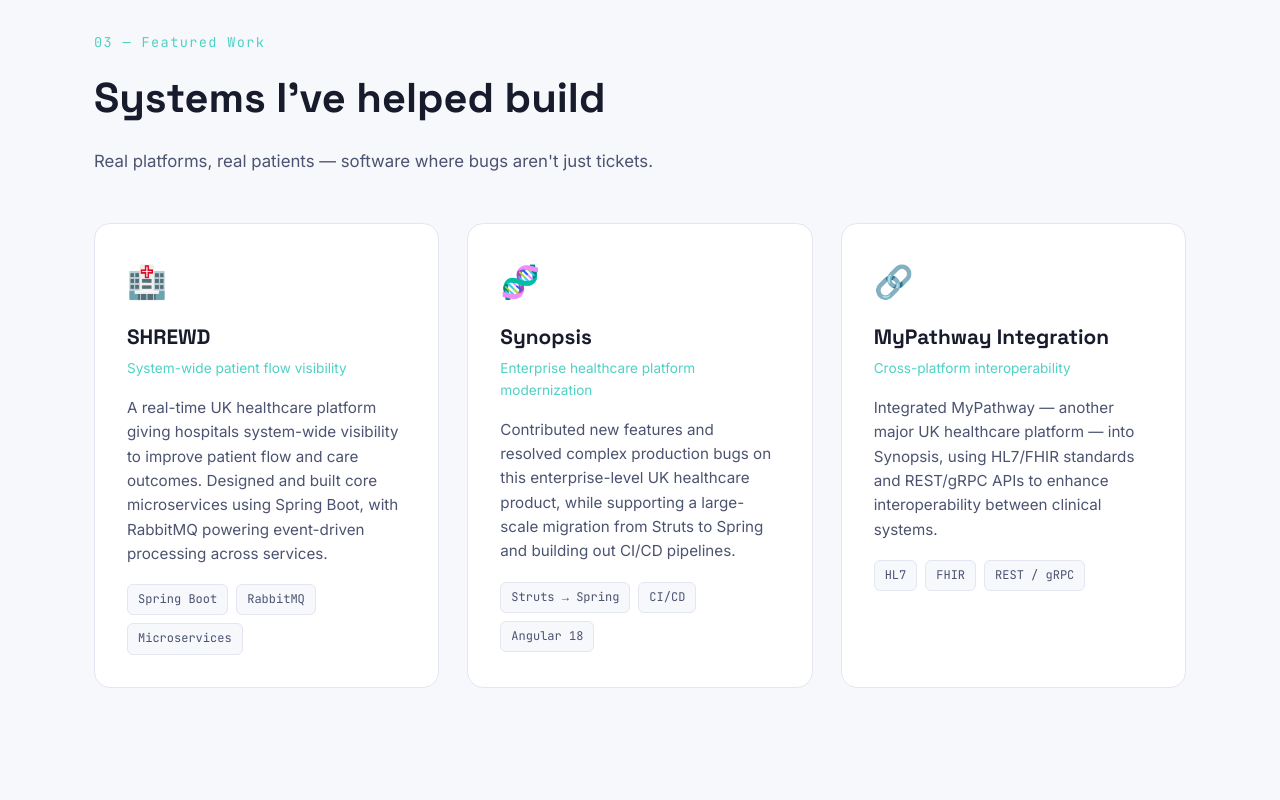
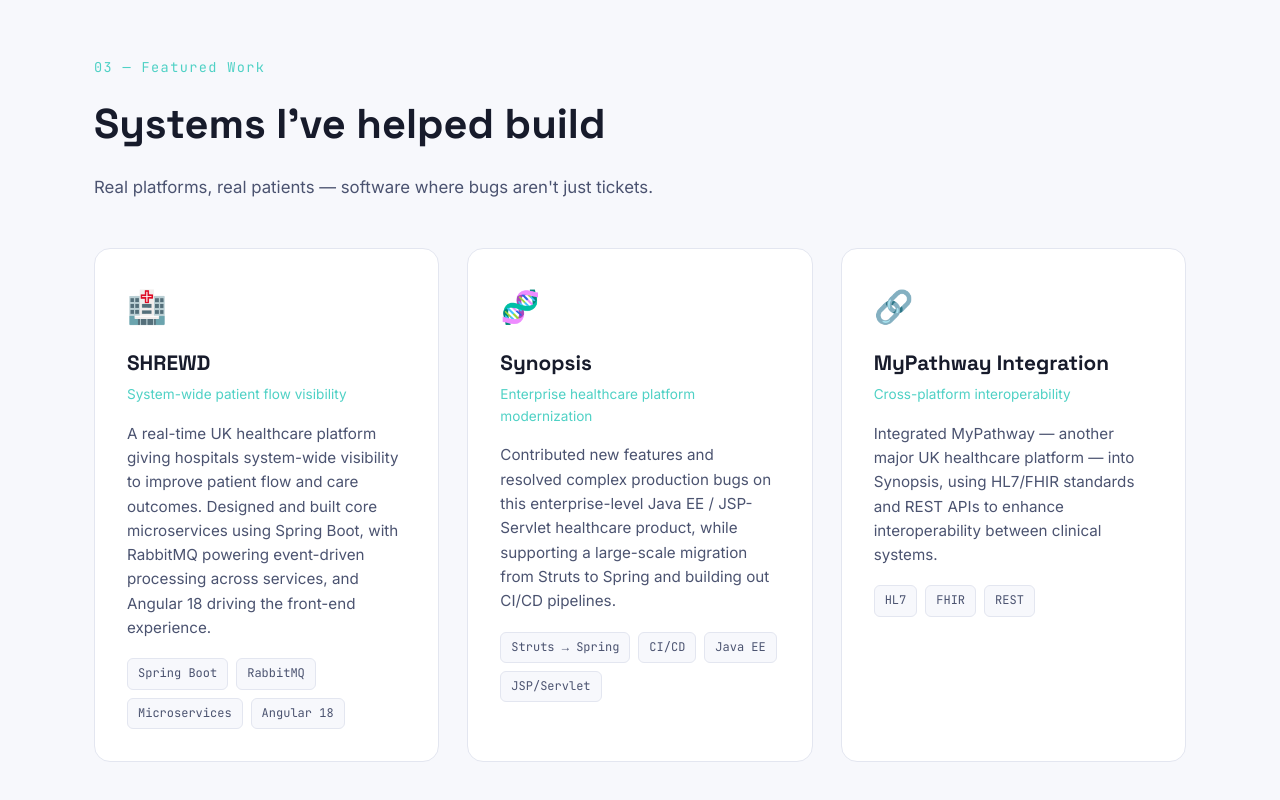
Before and after one commit to hmsathyajith/my-portfolio, a plain HTML site: page index.html in a window 1280 px wide. Shown: the part 3062-3862 px from the top of the page. Drawn offline with Linux system fonts and the light colour scheme.

Commit message:
Correct tech stack attribution across featured work
Move Angular 18 from Synopsis to SHREWD, add Java EE / JSP-Servlet to
Synopsis, and drop gRPC from MyPathway (REST only) to accurately
reflect each platform's actual stack.

Co-Authored-By: Claude Sonnet 5 <noreply@anthropic.com>
Claude-Session: https://claude.ai/code/session_01YAZed5SsKVcf6YxarHMnpm

```diff
--- a/index.html
+++ b/index.html
@@ -160,7 +160,8 @@
             <h3>Associate Software Engineer</h3>
             <p class="timeline-org">Vital Hub Innovations Lab</p>
             <p>Shipped features and resolved complex production bugs for Synopsis, an
-              enterprise UK healthcare platform, while ramping up on Angular and gRPC.</p>
+              enterprise Java EE / JSP-Servlet healthcare platform, while ramping up on
+              Spring Boot and gRPC.</p>
           </div>
         </div>
         <div class="timeline-item reveal">
@@ -201,9 +202,10 @@
           <p class="work-tagline">System-wide patient flow visibility</p>
           <p>A real-time UK healthcare platform giving hospitals system-wide visibility to
             improve patient flow and care outcomes. Designed and built core microservices
-            using Spring Boot, with RabbitMQ powering event-driven processing across services.</p>
+            using Spring Boot, with RabbitMQ powering event-driven processing across services,
+            and Angular 18 driving the front-end experience.</p>
           <div class="work-tags">
-            <span>Spring Boot</span><span>RabbitMQ</span><span>Microservices</span>
+            <span>Spring Boot</span><span>RabbitMQ</span><span>Microservices</span><span>Angular 18</span>
           </div>
         </article>
         <article class="work-card reveal">
@@ -211,10 +213,10 @@
           <h3>Synopsis</h3>
           <p class="work-tagline">Enterprise healthcare platform modernization</p>
           <p>Contributed new features and resolved complex production bugs on this
-            enterprise-level UK healthcare product, while supporting a large-scale
-            migration from Struts to Spring and building out CI/CD pipelines.</p>
+            enterprise-level Java EE / JSP-Servlet healthcare product, while supporting a
+            large-scale migration from Struts to Spring and building out CI/CD pipelines.</p>
           <div class="work-tags">
-            <span>Struts → Spring</span><span>CI/CD</span><span>Angular 18</span>
+            <span>Struts → Spring</span><span>CI/CD</span><span>Java EE</span><span>JSP/Servlet</span>
           </div>
         </article>
         <article class="work-card reveal">
@@ -222,10 +224,10 @@
           <h3>MyPathway Integration</h3>
           <p class="work-tagline">Cross-platform interoperability</p>
           <p>Integrated MyPathway — another major UK healthcare platform — into Synopsis,
-            using HL7/FHIR standards and REST/gRPC APIs to enhance interoperability
+            using HL7/FHIR standards and REST APIs to enhance interoperability
             between clinical systems.</p>
           <div class="work-tags">
-            <span>HL7</span><span>FHIR</span><span>REST / gRPC</span>
+            <span>HL7</span><span>FHIR</span><span>REST</span>
           </div>
         </article>
       </div>
```
